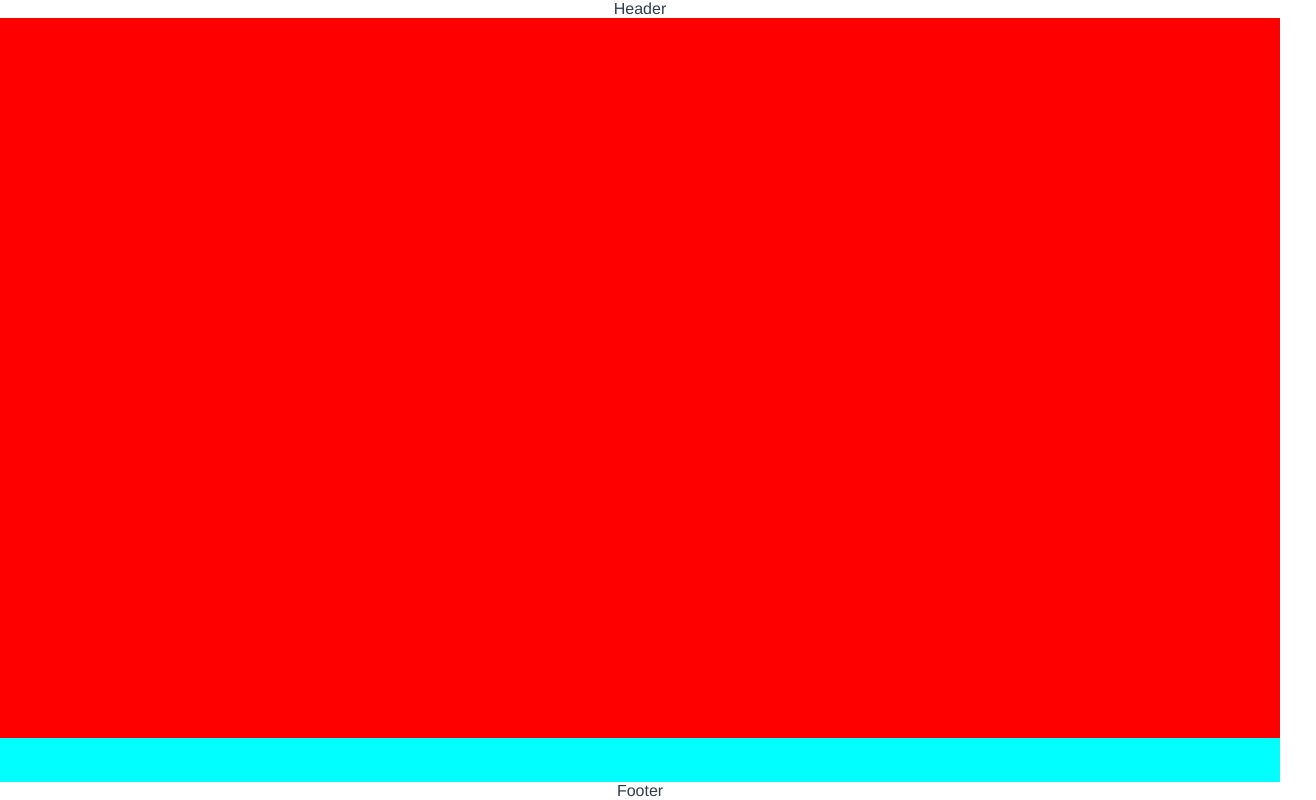
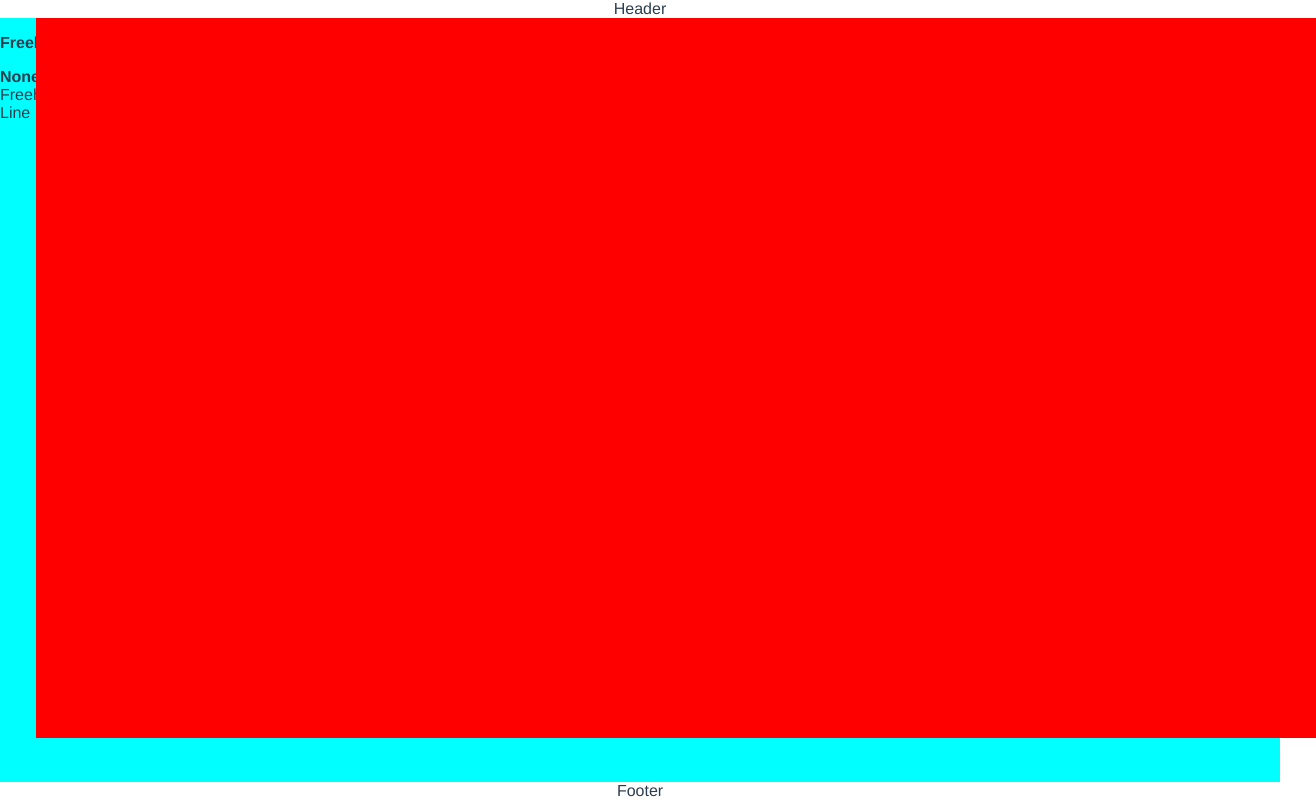
Before and after one commit to mirousek/whiteboard, a Vue app: page / in a window 1280 px wide. Shown: the whole page, 1316 px wide, since content can reach past the window. Built offline with nearby package versions, Linux system fonts and the light colour scheme.

Commit message:
First version of toolbar implemented

```diff
--- a/src/components/DrawingArea.vue
+++ b/src/components/DrawingArea.vue
@@ -1,6 +1,19 @@
 <template>
 <!--  <div class="drawingAreaWrapper" v-on:resize="$emit('onResize', innerWidth, innerHeight)">-->
   <div class="drawingAreaWrapper">
+    <div id="toolsArea">
+      <ul class="drawingToolsList">
+        <li v-for="tool in drawingTools" v-bind:key="tool.value" :class="(drawingToolsState.activeTool == tool) && 'selected'" class="drawingTool">
+          {{tool.name}}
+        </li>
+      </ul>
+      <ul class="drawingStatesList">
+        <li v-for="state in drawingStates" v-bind:key="state.value" :class="(drawingState.action == state) && 'selected'">
+          {{state.name}}
+        </li>
+      </ul>
+    </div>
+    <div id="canvasArea">
       <canvas
           id="mainCanvas"
           ref="mainCanvas"
@@ -20,24 +33,22 @@
           v-on:mouseout="canvasMouseOut"
       />
     </div>
-<!--    <canvas id="mainCanvas" /></div>-->
+  </div>
 </template>
 
 <script>
-// import "../../node_modules/core-js";
-// eslint-disable-next-line no-unused-vars
-// var r = require("core-js");
 import "core-js/features/array";
 import * as KeyCode from "keycode-js"
+import "@/scripts/helpers"
 
-const DRAWING_STATES = Object.freeze({
-  None: 1,
-  Freehand: 2,
-  Line: 3,
+const DRAWING_STATES = Object.deepFreeze({
+  None: {value: 1, name: "None"},
+  Freehand: {value: 2, name: "Freehand"},
+  Line: {value: 3, name: "Line"},
 });
 
-const DRAWING_TOOLS = Object.freeze({
-  Freehand: 1
+export const DRAWING_TOOLS = Object.deepFreeze({
+  Freehand: {value: 1, name: "Freehand"},
 });
 
 class Position {
@@ -426,6 +437,10 @@ export default {
   //     };
   //   },
   // },
+  computed: {
+    drawingStates: () => DRAWING_STATES,
+    drawingTools: () => DRAWING_TOOLS,
+  },
   mounted() {
     this.canvas = this.$refs.mainCanvas;
     this.tempCanvas = this.$refs.tempCanvas;
@@ -444,8 +459,14 @@ export default {
     /*overflow: visible;*/
     display: flex;
     background-color: cyan;
+    justify-content: left;
+    overflow: hidden;
+  }
+
+  #canvasArea {
+    display: flex;
     justify-content: center;
-    overflow: hidden;
+    flex-grow: 1;
   }
 
   canvas {
@@ -460,4 +481,19 @@ export default {
   canvas#mainCanvas {
     background-color: red;
   }
+
+  #toolsArea .drawingToolsList li,
+  #toolsArea .drawingStatesList li {
+    list-style-type: none;
+    text-align: left;
+  }
+
+  #toolsArea .drawingToolsList,
+  #toolsArea .drawingStatesList {
+    padding-inline-start: 0px;
+  }
+
+  #toolsArea li.selected {
+    font-weight: bold;
+  }
 </style>
--- /dev/null
+++ b/src/scripts/helpers.js
@@ -0,0 +1,11 @@
+Object.deepFreeze = function(obj) {
+    Object.getOwnPropertyNames(obj).forEach((propertyName) => {
+        let propertyValue = obj[propertyName];
+
+        if (typeof propertyValue === "object") {
+            Object.deepFreeze(propertyValue);
+        }
+    })
+
+    return Object.freeze(obj);
+}
```
Lines whose indentation alone changed are shown as unchanged.
